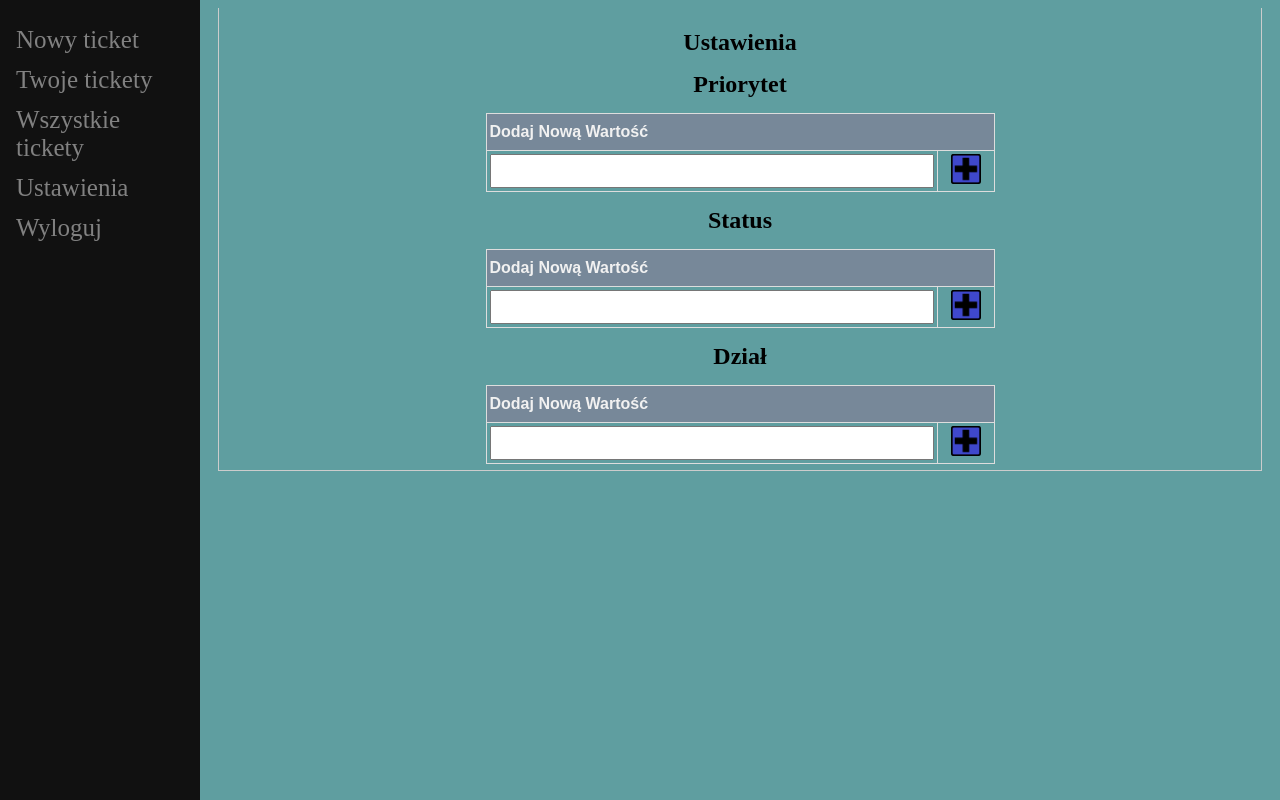
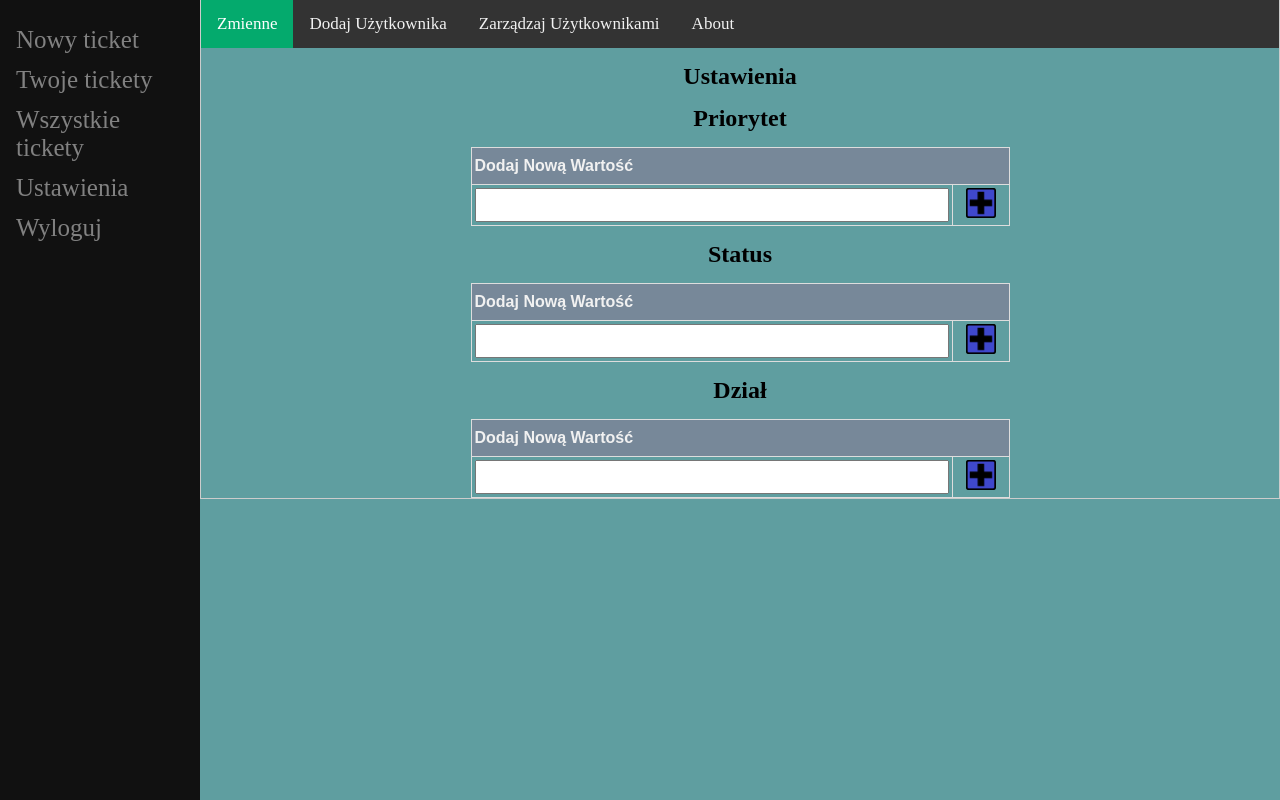
Before and after one commit to BaroshVBi/helpdesk, a website: page helpdesk/admin.html in a window 1280 px wide. Both pictures are taken after a click on the link "Ustawienia". Drawn offline with nearby package versions, Linux system fonts and the light colour scheme; no server answers; files whose address does not match are found by name.

Commit message:
top navbar https://www.w3schools.com/howto/tryit.asp?filename=tryhow_css_topnav

```diff
--- a/helpdesk/admin.html
+++ b/helpdesk/admin.html
@@ -101,6 +101,12 @@
         </div>
 
         <div id="settings" class="tabcontent">
+            <div class="topnav">
+                <a href="#" onclick="tabs('settings');" class="active">Zmienne</a>
+                <a href="#" onclick="tabs('settings2');">Dodaj Użytkownika</a>
+                <a href="#" onclick="tabs('settings3');">Zarządzaj Użytkownikami</a>
+                <a href="#" onclick="tabs('settings4');">About</a>
+            </div>
             <h2>Ustawienia</h2>
 
             <h2>Priorytet</h2>
@@ -133,6 +139,16 @@
                 </tr>
             </table>
         </div>
+
+        <div id="settings2" class="tabcontent">
+            <div class="topnav">
+                <a href="#" onclick="tabs('settings');" >Zmienne</a>
+                <a href="#" onclick="tabs('settings2');" class="active">Dodaj Użytkownika</a>
+                <a href="#" onclick="tabs('settings3');">Zarządzaj Użytkownikami</a>
+                <a href="#" onclick="tabs('settings');">About</a>
+            </div>
+            <h2>Ustawienia 2</h2>
+        </div>
     </div>
     <script src="/socket.io/socket.io.js"></script>
     <script src="https://code.jquery.com/jquery-3.4.1.min.js"></script>
--- a/helpdesk/public/Style.css
+++ b/helpdesk/public/Style.css
@@ -1,5 +1,6 @@
 body {
     background-color:cadetblue;
+    margin:0;
 }
 
 td, th {
@@ -52,7 +53,7 @@ h2 {
 /* Style page content */
 .main {
     margin-left: 200px; /* Same as the width of the sidebar */
-    padding: 0px 10px;
+    padding: 0px;
 }
 
 /* On smaller screens, where height is less than 450px, change the style of the sidebar (less padding and a smaller font size) */
@@ -66,9 +67,33 @@ h2 {
         }
 }
 
+.topnav {
+    overflow: hidden;
+    background-color: #333;
+}
+
+    .topnav a {
+        float: left;
+        color: #f2f2f2;
+        text-align: center;
+        padding: 14px 16px;
+        text-decoration: none;
+        font-size: 17px;
+    }
+
+        .topnav a:hover {
+            background-color: #ddd;
+            color: black;
+        }
+
+        .topnav a.active {
+            background-color: #04AA6D;
+            color: white;
+        }
+
 .tabcontent {
     display: none;
-    padding: 6px 12px;
+    padding: 0px 0px;
     border: 1px solid #ccc;
     border-top: none;
 }
```
